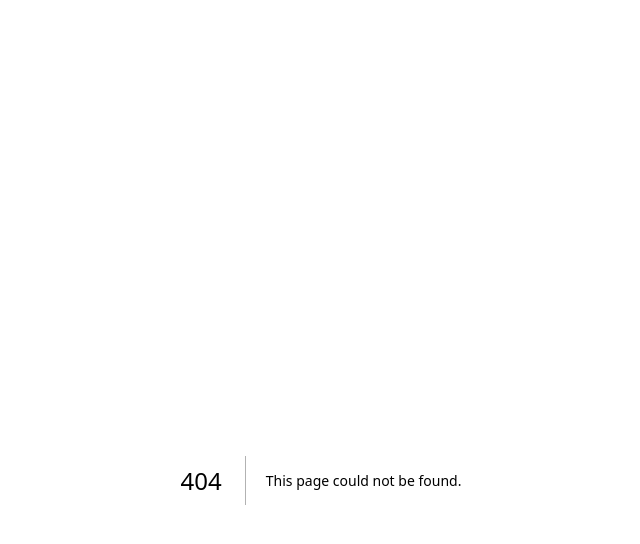
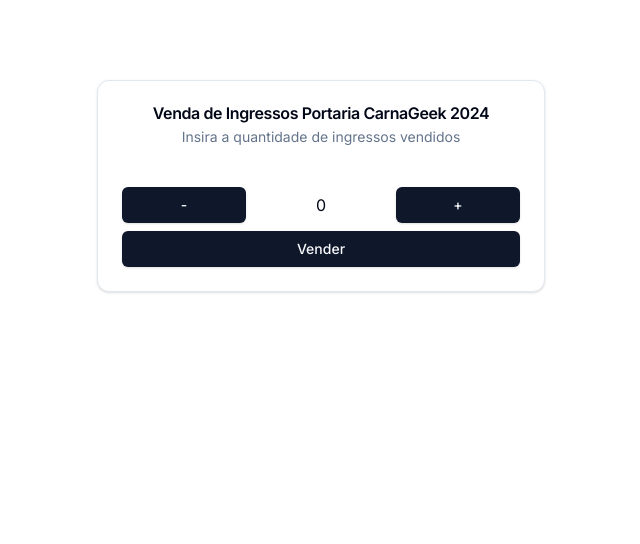
Before and after one commit to FelipeSantos92Dev/code-verification, a Next.js app: page /admin/vendas in a window 1280 px wide. Before the commit this address had no page. Shown: the top 544 px of the page, without its empty margins (319-959 px from the left). Built offline with nearby package versions, Linux system fonts and the light colour scheme.

Commit message:
feat: create gate sells page

```diff
--- /dev/null
+++ b/src/app/admin/vendas/new/page.tsx
@@ -0,0 +1,8 @@
+import CodeForm from '@/app/components/code-form'
+import React from 'react'
+
+function NewCode() {
+  return <CodeForm />
+}
+
+export default NewCode
--- /dev/null
+++ b/src/app/admin/vendas/page.tsx
@@ -0,0 +1,29 @@
+import CodeForm from '@/app/components/code-form'
+import { DataTable } from '@/components/data-table'
+import { columns } from '@/components/ui/columns'
+import axios from 'axios'
+
+// async function getTasks() {
+//   const response = await fetch('https://www.meusticketsoficial.com.br/api/v1/tickets/', {
+//     method: 'GET',
+//     headers: {
+//       'Content-Type': 'application/json'
+//     },
+//     next: { revalidate: 5 }
+//   })
+
+//   const data = await response.json()
+
+//   return data
+// }
+
+export default async function Tickets() {
+  // const tickets = await getTasks()
+
+  return (
+    <>
+      <CodeForm />
+      {/* <DataTable data={tickets} columns={columns} /> */}
+    </>
+  )
+}
--- a/src/app/api/v1/tickets/route.ts
+++ b/src/app/api/v1/tickets/route.ts
@@ -24,28 +24,53 @@
 }
 
 export async function POST(req: NextRequest) {
-  const { code } = await req.json()
+  // const { code } = await req.json()
+  const { quantity } = await req.json()
 
   try {
-    // Create ticket
-    const ticket = await prisma?.ticket.create({
-      data: {
-        code,
-        createdAt: addHours(new Date(), -3),
-        updatedAt: addHours(new Date(), -3)
-      }
-    })
+    const tickets = []
 
-    if (!ticket) {
-      return new NextResponse('Erro ao criar ingresso', { status: 500 })
+    for (let i = 0; i < quantity; i++) {
+      const ticket = await prisma.ticket.create({
+        data: {
+          code: Math.random().toString(36).substring(7),
+          name: `Portaria`,
+          verified: true,
+          createdAt: addHours(new Date(), -3),
+          updatedAt: addHours(new Date(), -3)
+        }
+      })
+
+      tickets.push(ticket)
     }
 
-    return new NextResponse(JSON.stringify(ticket), {
+    return new NextResponse(JSON.stringify(tickets), {
       status: 200,
       headers: {
         'Content-Type': 'application/json'
       }
     })
+
+    // try {
+    //   // Create ticket
+    //   const ticket = await prisma?.ticket.create({
+    //     data: {
+    //       code,
+    //       createdAt: addHours(new Date(), -3),
+    //       updatedAt: addHours(new Date(), -3)
+    //     }
+    //   })
+
+    //   if (!ticket) {
+    //     return new NextResponse('Erro ao criar ingresso', { status: 500 })
+    //   }
+
+    //   return new NextResponse(JSON.stringify(ticket), {
+    //     status: 200,
+    //     headers: {
+    //       'Content-Type': 'application/json'
+    //     }
+    //   })
   } catch (error) {
     console.log('[TICKET_POST]', error)
 
--- a/src/app/components/code-form/index.tsx
+++ b/src/app/components/code-form/index.tsx
@@ -11,53 +11,111 @@
 
 export default function CodeForm() {
   const [code, setCode] = useState('')
+  const [quantity, setQuantity] = useState(0)
 
   const apiURL = '/api/v1/tickets/'
 
-  const verifyCode = async (e: any) => {
+  const diminuir = () => {
+    if (quantity > 0) {
+      setQuantity(quantity - 1)
+    }
+  }
+
+  const aumentar = () => {
+    setQuantity(quantity + 1)
+  }
+
+  const sell = async (e: any) => {
     e.preventDefault()
-    if (code.length < 1) {
-      toast.error('Preencha o código de cortesia')
+    if (quantity == 0) {
+      toast.error('Preencha a quantidade de ingressos')
       return
     }
 
     try {
-      await axios.post(apiURL, { code })
-      toast.success('Cortesia cadastrada com sucesso')
+      await axios.post(apiURL, { quantity })
+      toast.success('Ingresso(s) vendido(s) com sucesso')
       setCode('')
       setTimeout(() => {
         window.location.reload()
       }, 1000)
     } catch (err) {
-      toast.error('Erro ao cadastrar cortesia')
+      toast.error('Erro ao vender ingresso(s)')
     }
   }
+  // const verifyCode = async (e: any) => {
+  //   e.preventDefault()
+  //   if (code.length < 1) {
+  //     toast.error('Preencha o código de cortesia')
+  //     return
+  //   }
+
+  //   try {
+  //     await axios.post(apiURL, { code })
+  //     toast.success('Cortesia cadastrada com sucesso')
+  //     setCode('')
+  //     setTimeout(() => {
+  //       window.location.reload()
+  //     }, 1000)
+  //   } catch (err) {
+  //     toast.error('Erro ao cadastrar cortesia')
+  //   }
+  // }
 
   return (
     <div className="w-full max-w-md mx-auto">
       <Card className="space-y-4">
         <CardHeader>
-          <CardTitle className={`text-center`}>Cadastro Cortesia AnimeGeek 2024</CardTitle>
-          <CardDescription className={`text-center`}>Insira o código da cortesia</CardDescription>
+          <CardTitle className={`text-center`}>Venda de Ingressos Portaria CarnaGeek 2024</CardTitle>
+          <CardDescription className={`text-center`}>Insira a quantidade de ingressos vendidos</CardDescription>
         </CardHeader>
-        <form onSubmit={verifyCode}>
+        <form onSubmit={sell}>
           <CardContent className="space-y-4">
             <div className="space-y-2">
-              <Label htmlFor="initial-input">Código de cortesia</Label>
-              <Input
-                id="initial-input"
-                placeholder="Preencha o código de cortesia"
-                value={code}
-                onChange={e => setCode(e.target.value)}
-                autoFocus
-              />
+              {/* Botões para diminuir e aumentar a quantidade de ingressos com o valor entre eles */}
+
+              <div className="flex justify-between items-center gap-5">
+                <Button className="w-1/2" onClick={diminuir} type={'button'}>
+                  -
+                </Button>
+                <p className={`text-center w-1/2`}>{quantity}</p>
+                <Button className="w-1/2" onClick={aumentar} type={'button'}>
+                  +
+                </Button>
+              </div>
+
               <Button className="w-full" type={'submit'}>
-                Criar
+                Vender
               </Button>
             </div>
           </CardContent>
         </form>
       </Card>
     </div>
+    // <div className="w-full max-w-md mx-auto">
+    //   <Card className="space-y-4">
+    //     <CardHeader>
+    //       <CardTitle className={`text-center`}>Cadastro Cortesia AnimeGeek 2024</CardTitle>
+    //       <CardDescription className={`text-center`}>Insira o código da cortesia</CardDescription>
+    //     </CardHeader>
+    //     <form onSubmit={verifyCode}>
+    //       <CardContent className="space-y-4">
+    //         <div className="space-y-2">
+    //           <Label htmlFor="initial-input">Código de cortesia</Label>
+    //           <Input
+    //             id="initial-input"
+    //             placeholder="Preencha o código de cortesia"
+    //             value={code}
+    //             onChange={e => setCode(e.target.value)}
+    //             autoFocus
+    //           />
+    //           <Button className="w-full" type={'submit'}>
+    //             Criar
+    //           </Button>
+    //         </div>
+    //       </CardContent>
+    //     </form>
+    //   </Card>
+    // </div>
   )
 }
```
